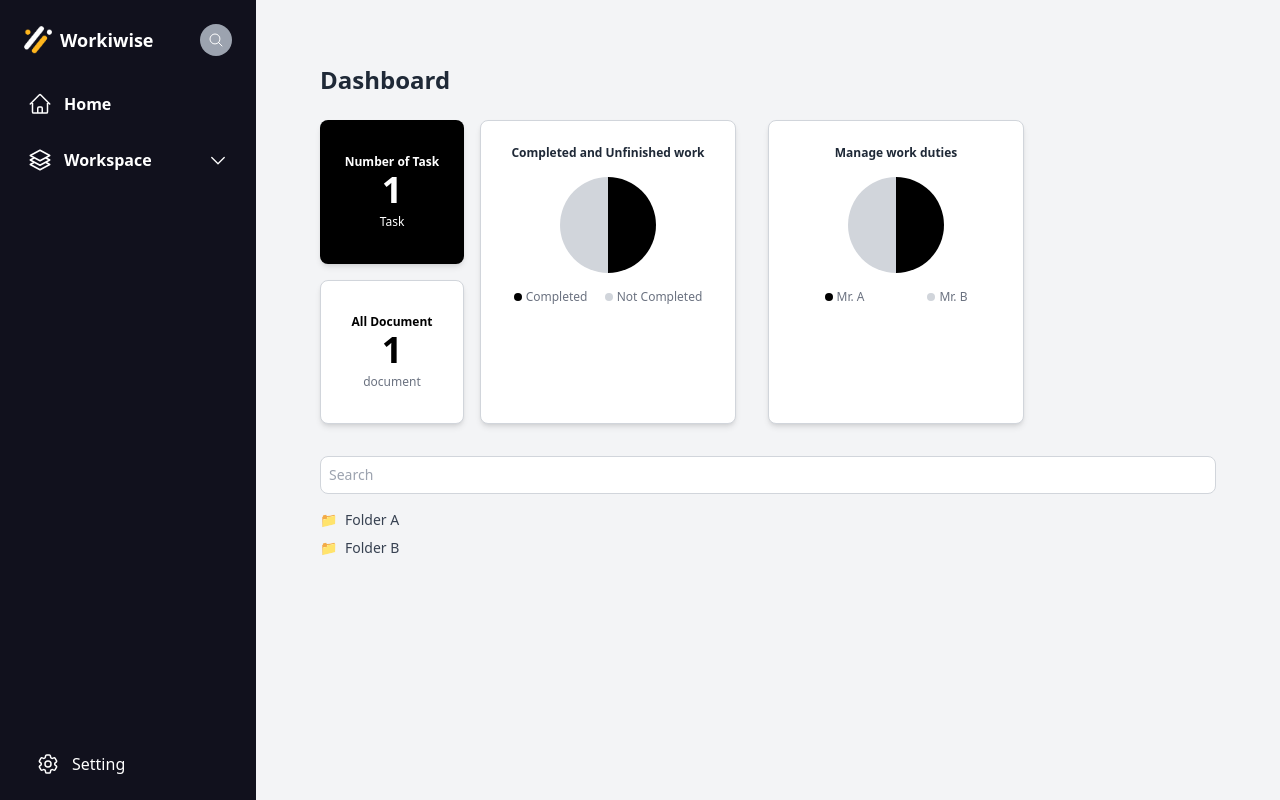
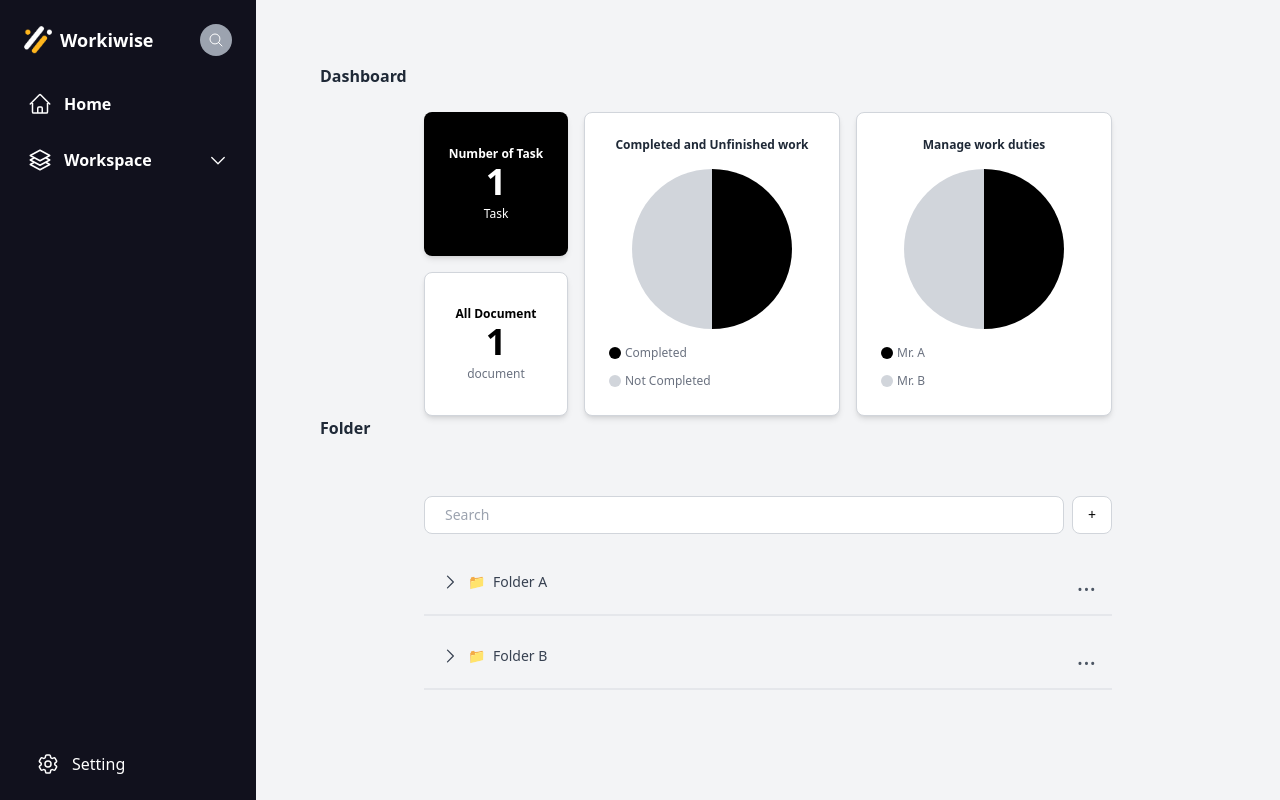
Before and after one commit to M42UJO/WORKIWISE, a React (Vite) app: page /dashboard in a window 1280 px wide. Built offline with nearby package versions, Linux system fonts and the light colour scheme.

Commit message:
dashboard folder open

```diff
--- a/src/pages/dashboard/Dashboard.tsx
+++ b/src/pages/dashboard/Dashboard.tsx
@@ -5,12 +5,15 @@ import DashboardFolder from './components/DashboardFolder';
 function Dashboard() {
     return (
         <div className="p-8 bg-gray-100 min-h-screen">
-            <h1 className="text-2xl font-bold text-gray-800 mb-6">Dashboard</h1>
-            <div className="flex space-x-4">
+            <p className="text-md font-bold text-gray-800 mb-6">Dashboard</p>
+            <div className="flex space-x-4 justify-center">
                 <DashboardCard />
                 <DashboardChart />
             </div>
+            <p className="text-md font-bold text-gray-800 mb-6">Folder</p>
+            <div className='flex justify-center'>
             <DashboardFolder />
+            </div>
         </div>
     );
 }
--- a/src/pages/dashboard/components/DashboardChart.tsx
+++ b/src/pages/dashboard/components/DashboardChart.tsx
@@ -37,19 +37,19 @@ function DashboardChart() {
     };
 
     return (
-        <div className="flex space-x-8"> {/* Increase space between charts */}
+        <div className="flex space-x-4"> {/* Increase space between charts */}
             <div className="w-64 p-6 bg-white rounded-lg shadow-md text-center border border-gray-300">
                 <h2 className="text-xs font-semibold text-gray-800">Completed and Unfinished work</h2>
-                <div className="w-24 h-24 mx-auto mt-4">
+                <div className="w-40 h-40 mx-auto mt-4">
                     <Pie data={completedData} options={options} />
                 </div>
-                <div className="flex justify-around mt-4 text-xs text-gray-500">
+                <div className=" justify-around mt-4 text-xs text-gray-500 space-y-3">
                     <div className="flex items-center space-x-1">
-                        <span className="w-2 h-2 rounded-full bg-black"></span>
+                        <span className="w-3 h-3 rounded-full bg-black"></span>
                         <span>Completed</span>
                     </div>
                     <div className="flex items-center space-x-1">
-                        <span className="w-2 h-2 rounded-full bg-gray-300"></span>
+                        <span className="w-3 h-3 rounded-full bg-gray-300"></span>
                         <span>Not Completed</span>
                     </div>
                 </div>
@@ -57,16 +57,16 @@ function DashboardChart() {
 
             <div className="w-64 p-6 bg-white rounded-lg shadow-md text-center border border-gray-300">
                 <h2 className="text-xs font-semibold text-gray-800">Manage work duties</h2>
-                <div className="w-24 h-24 mx-auto mt-4">
+                <div className="w-40 h-40 mx-auto mt-4">
                     <Pie data={dutiesData} options={options} />
                 </div>
-                <div className="flex justify-around mt-4 text-xs text-gray-500">
+                <div className="justify-around mt-4 text-xs text-gray-500 space-y-3">
                     <div className="flex items-center space-x-1">
-                        <span className="w-2 h-2 rounded-full bg-black"></span>
+                        <span className="w-3 h-3 rounded-full bg-black"></span>
                         <span>Mr. A</span>
                     </div>
                     <div className="flex items-center space-x-1">
-                        <span className="w-2 h-2 rounded-full bg-gray-300"></span>
+                        <span className="w-3 h-3 rounded-full bg-gray-300"></span>
                         <span>Mr. B</span>
                     </div>
                 </div>
--- a/src/pages/dashboard/components/DashboardFolder.tsx
+++ b/src/pages/dashboard/components/DashboardFolder.tsx
@@ -1,19 +1,113 @@
+import { useState } from "react";
+
+type Folder = {
+  name: string;
+  files: { icon: string; name: string }[];
+};
+
+const folders: Folder[] = [
+  {
+    name: "Folder A",
+    files: [
+      { icon: "📄", name: "aaa.doc" },
+      { icon: "📋", name: "aaa" },
+    ],
+  },
+  {
+    name: "Folder B",
+    files: [],
+  },
+];
 
 function DashboardFolder() {
+  const [openFolders, setOpenFolders] = useState<Record<string, boolean>>({});
+
+  const toggleFolder = (folderName: string) => {
+    setOpenFolders((prev) => ({
+      ...prev,
+      [folderName]: !prev[folderName],
+    }));
+  };
+
   return (
     <div className="mt-8">
+      {/* Search Bar */}
+      <div className="flex space-x-2 mb-4">
         <input
           type="text"
           placeholder="Search"
-                className="w-full p-2 border border-gray-300 rounded-lg mb-4 text-sm"
+          className="w-[40rem] p-2 px-5 border border-gray-300 rounded-lg text-sm"
         />
+        <button
+          type="submit"
+          className="w-10 p-2 border border-gray-300 bg-white rounded-lg text-sm"
+        >
+          +
+        </button>
+      </div>
+
+      {/* File Explorer */}
       <div className="space-y-2">
-                <div className="flex items-center text-gray-700 text-sm font-medium cursor-pointer hover:text-gray-900">
-                    <span className="mr-2">📁</span> Folder A
+        {folders.map((folder) => (
+          <div key={folder.name}>
+            {/* Folder Header */}
+            <div className="flex items-center justify-between p-4 w-full text-gray-700 text-sm font-medium cursor-pointer hover:text-gray-900 border-b-2">
+              <button
+                onClick={() => toggleFolder(folder.name)}
+                className="flex items-center"
+              >
+                {/* Arrow Icon */}
+                <svg
+                  xmlns="http://www.w3.org/2000/svg"
+                  fill="none"
+                  viewBox="0 0 24 24"
+                  strokeWidth={1.5}
+                  stroke="currentColor"
+                  className={`w-5 h-5 mr-2 transition-transform ${
+                    openFolders[folder.name] ? "rotate-90" : "rotate-0"
+                  }`}
+                >
+                  <path
+                    strokeLinecap="round"
+                    strokeLinejoin="round"
+                    d="M9 5l7 7-7 7"
+                  />
+                </svg>
+                {/* Folder Icon */}
+                <span className="mr-2">📁</span> {folder.name}
+              </button>
+              {/* Three Dots */}
+              <button className="text-gray-600 hover:text-gray-600 text-2xl text-boid">...</button>
             </div>
-                <div className="flex items-center text-gray-700 text-sm font-medium cursor-pointer hover:text-gray-900">
-                    <span className="mr-2">📁</span> Folder B
+
+            {/* Files Inside Folder */}
+            {openFolders[folder.name] && folder.files.length > 0 && (
+              <div className="space-y-2">
+                {folder.files.map((file, index) => (
+                  <div
+                    key={index}
+                    className="flex items-center justify-between w-full p-4 border-b-2 pl-16"
+                  >
+                    <div className="flex items-center">
+                      <span className="mr-2">{file.icon}</span>
+                      <p>{file.name}</p>
                     </div>
+                    {/* Three Dots */}
+                    <button className="text-gray-600 hover:text-gray-600 text-2xl text-boid">
+                      ...
+                    </button>
+                  </div>
+                ))}
+              </div>
+            )}
+
+            {openFolders[folder.name] && folder.files.length === 0 && (
+              <div className="px-16 py-4 text-gray-500 text-sm">
+                No files available.
+              </div>
+            )}
+          </div>
+        ))}
       </div>
     </div>
   );
```
Lines whose indentation alone changed are shown as unchanged.
